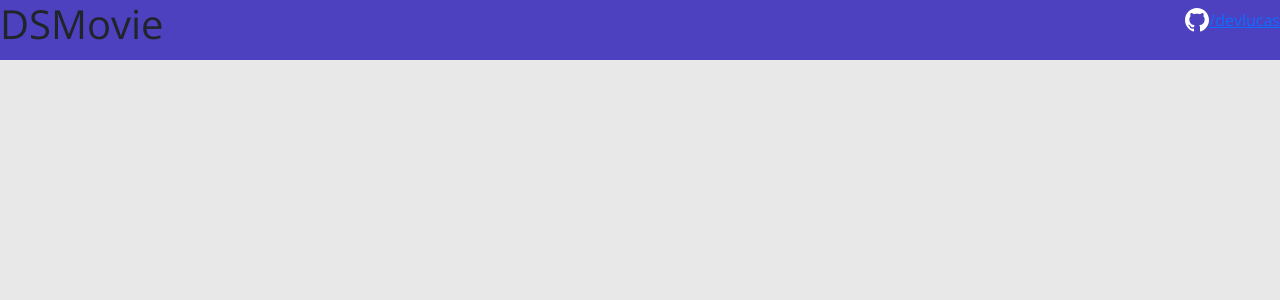
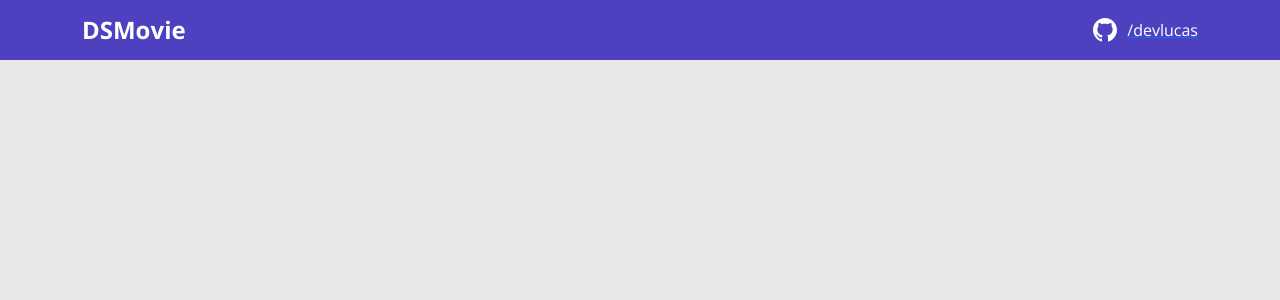
Before and after one commit to Ruka8d/dsmovie, a React (Create React App) app in the folder frontend/: page / in a window 1280 px wide. Shown: the top 300 px of the page. Built offline with nearby package versions, Linux system fonts and the light colour scheme.

Commit message:
Navbar finalizado

```diff
--- a/frontend/src/components/navbar/index.tsx
+++ b/frontend/src/components/navbar/index.tsx
@@ -3,13 +3,13 @@ import './styles.css';
 function Navbar() {
     return (
         <header>
-            <nav className="containerssssss">
+            <nav className="container">
                 <div className="dsmovie-nav-content">
                     <h1>DSMovie</h1>
                     <a href="https://github.com/Ruka8d">
                         <div className="dsmovie-contact-container">
                             <GithubIcon />
-                            <p>/devlucas</p>
+                            <p className = "dsmovie-contact-link">/devlucas</p>
                         </div>
                     </a>
                 </div>
--- a/frontend/src/components/navbar/styles.css
+++ b/frontend/src/components/navbar/styles.css
@@ -2,12 +2,26 @@ header {
     background-color: var(--color-primary);
     height: 60px;
     align-items: center;
+    display: flex;
 }
 .dsmovie-nav-content{
     display: flex;
     justify-content: space-between;
     align-items: center;
+    color: #fff;
+}
+
+.dsmovie-nav-content h1{
+    margin: 0;
+    font-weight: 700;
+    font-size: 24px;
 }
 .dsmovie-contact-container{
     display: flex;
+    align-items: center;
 }
+
+.dsmovie-contact-link{
+    margin: 0 0 0 10px;
+    color: #fff;
+}
```
